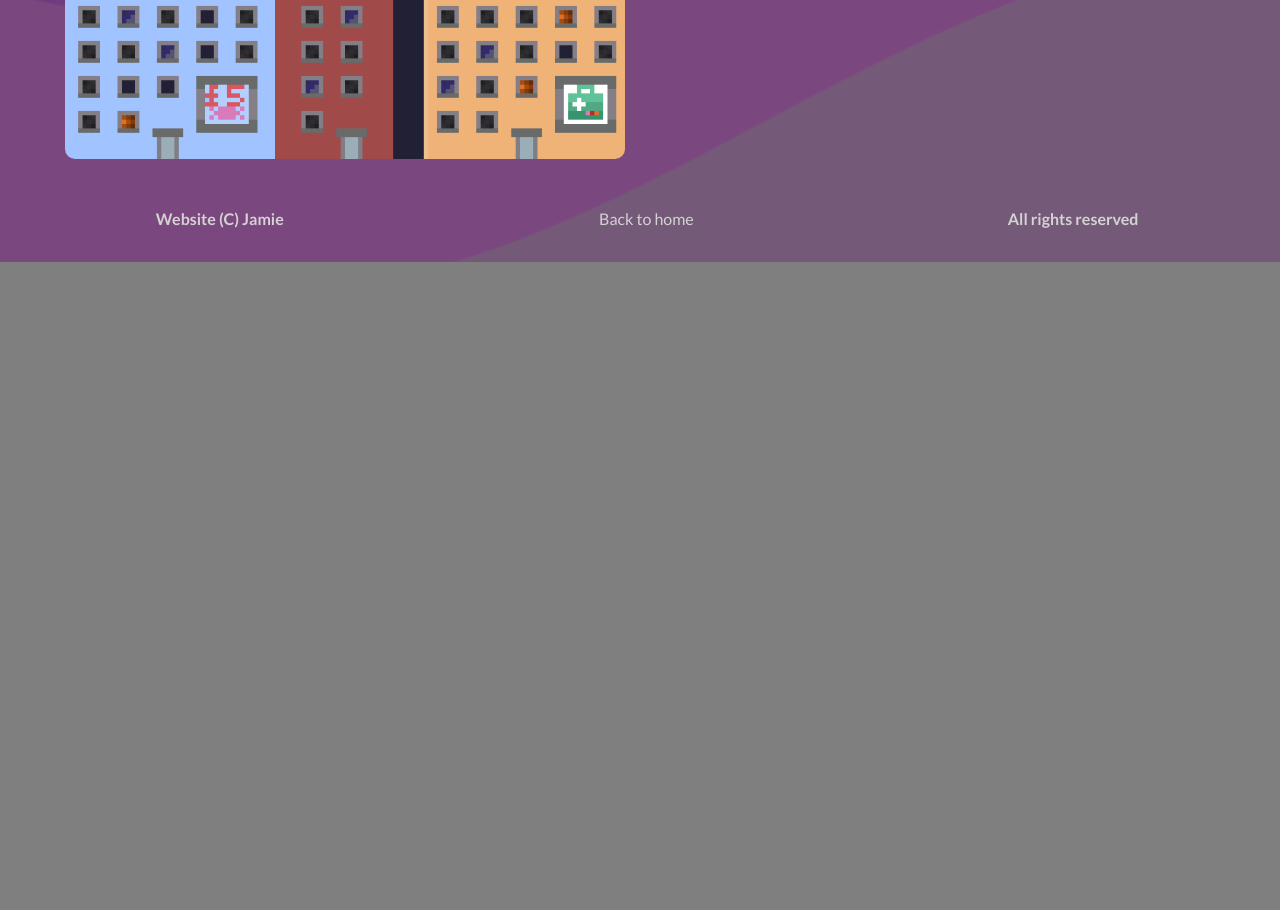
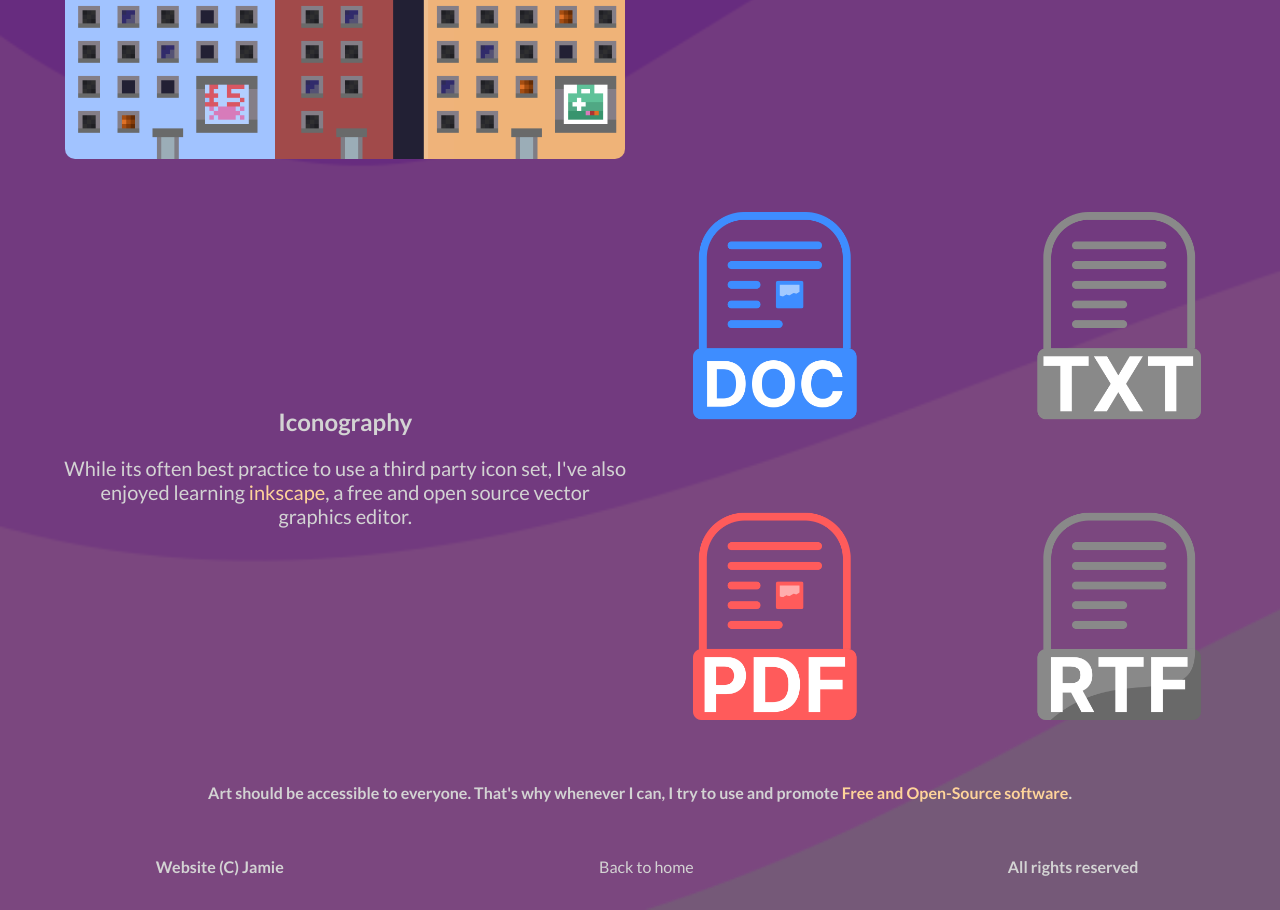
Before and after one commit to jojProgramming/jojProgramming.github.io, a plain HTML site: page artprojects.html in a window 1280 px wide. Shown: the part 1292-2202 px from the top of the page. Before the commit the page ends 1554 px from the top, so only its background shows below. Drawn offline with Linux system fonts and the light colour scheme.

Commit message:
Add new section on artprojects.html

```diff
--- a/artprojects.html
+++ b/artprojects.html
@@ -53,6 +53,19 @@
 				<p>I've also spent some time getting the hang of LibreSprite, a Free and Open-Source fork of Asperite. During this time I've not only produced assets to use while I explore the Godot game engine, but also assets such as that pictured left for use in my peers' games.</p>
 			</div>
 		</div>
+		<div class="flex-container" style="margin-left:3%; margin-right:3%">
+			<div class="flex-child">
+				<h2>Iconography</h2>
+				<p>While its often best practice to use a third party icon set, I've also enjoyed learning <a href="https://www.inkscape.org" style="font-size: 100%; color: #ffd49a">inkscape</a>, a free and open source vector graphics editor.</p>
+			</div>
+			<div class="flex-child">
+				<img src="images/four.png" style="max-height: 70vh" class="rounded">
+			</div>
+		</div>
+
+		<h4>
+			Art should be accessible to everyone. That's why whenever I can, I try to use and promote <a href="https://en.wikipedia.org/wiki/Free_and_open-source_software" style="font-size: 100%; color: #ffd49a">Free and Open-Source software</a>.
+		</h4>
 
 		<footer>
 			<footer>
```
Also changed, not shown: images/four.png (added).
